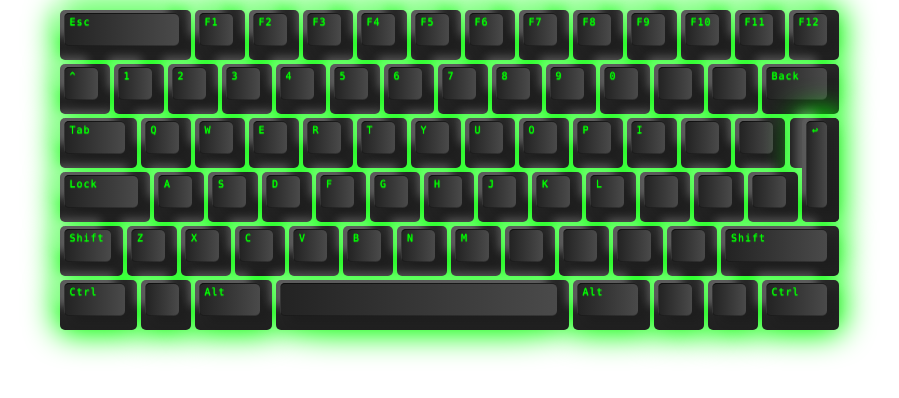
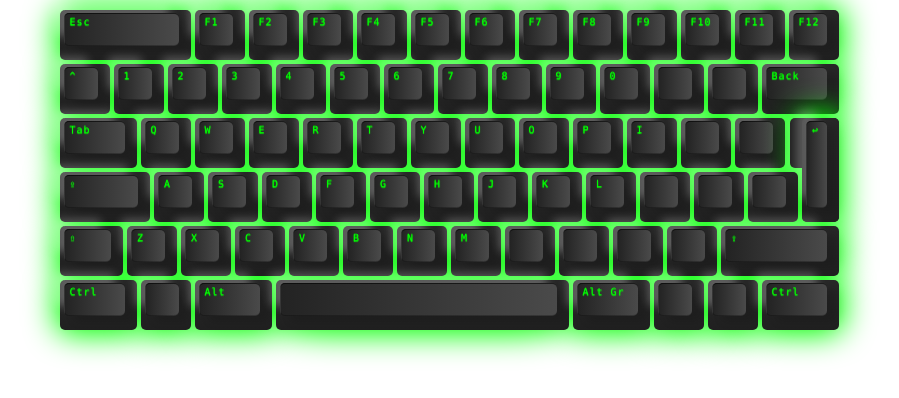
Before and after one commit to bnmosria/wrt, an Angular app: page / in a window 1280 px wide. Shown: the top 398 px of the page, without its empty margins (191-1090 px from the left). Built offline with nearby package versions, Linux system fonts and the light colour scheme.

Commit message:
Add keys

```diff
--- a/src/app/board/board.component.html
+++ b/src/app/board/board.component.html
@@ -65,13 +65,13 @@
   <app-key [key]="code.Empty" class="key"></app-key>
   <app-key [key]="code.Empty" class="key"></app-key>
   <app-key [key]="code.Empty" class="key"></app-key>
-  <app-key [key]="code.ShiftLeft" class="key is-shift-right"></app-key>
+  <app-key [key]="code.ShiftRight" class="key is-shift-right"></app-key>
   <app-key [key]="code.ControlLeft" class="key is-ctrl"></app-key>
   <app-key [key]="code.Empty" class="key"></app-key>
   <app-key [key]="code.AltLeft" class="key is-alt"></app-key>
   <app-key [key]="code.Space" class="key is-space"></app-key>
-  <app-key [key]="code.AltLeft" class="key is-alt"></app-key>
+  <app-key [key]="code.AltRight" class="key is-alt"></app-key>
   <app-key [key]="code.Empty" class="key"></app-key>
   <app-key [key]="code.Empty" class="key"></app-key>
-  <app-key [key]="code.ControlLeft" class="key is-ctrl"></app-key>
+  <app-key [key]="code.ControlRight" class="key is-ctrl"></app-key>
 </section>
--- a/src/app/configs/keys.config.ts
+++ b/src/app/configs/keys.config.ts
@@ -28,17 +28,27 @@ export const KeysConfig: { [key in keyof typeof CodeEnum]: KeyConfig } = {
     code: 'Enter',
   },
   ShiftLeft: {
-    key: 'Shift',
+    key: '&#8679;',
     keyCode: 16,
     code: 'ShiftLeft',
+  },
+  ShiftRight: {
+    key: '&#8679;',
+    keyCode: 16,
+    code: 'ShiftRight',
   },
   ControlLeft: {
     key: 'Ctrl',
     keyCode: 17,
     code: 'ControlLeft',
   },
+  ControlRight: {
+    key: 'ctrl',
+    keyCode: 17,
+    code: 'ControlRight',
+  },
   CapsLock: {
-    key: 'Lock',
+    key: '&#8682;',
     keyCode: 20,
     code: 'CapsLock',
   },
@@ -126,6 +136,11 @@ export const KeysConfig: { [key in keyof typeof CodeEnum]: KeyConfig } = {
     key: 'Alt',
     keyCode: 18,
     code: 'AltLeft',
+  },
+  AltRight: {
+    key: 'Alt Gr',
+    keyCode: 18,
+    code: 'AltRight',
   },
   F1: {
     key: 'F1',
--- a/src/app/enums/code.enum.ts
+++ b/src/app/enums/code.enum.ts
@@ -5,7 +5,9 @@ export enum CodeEnum {
   Tab = 'Tab',
   Enter = 'Enter',
   ShiftLeft = 'ShiftLeft',
+  ShiftRight = 'ShiftRight',
   ControlLeft = 'ControlLeft',
+  ControlRight = 'ControlRight',
   CapsLock = 'CapsLock',
   Escape = 'Escape',
   Space = 'Space',
@@ -14,6 +16,7 @@ export enum CodeEnum {
   ArrowRight = 'ArrowRight',
   ArrowDown = 'ArrowDown',
   AltLeft = 'AltLeft',
+  AltRight = 'AltRight',
   Digit0 = 'Digit0',
   Digit1 = 'Digit1',
   Digit2 = 'Digit2',
```
